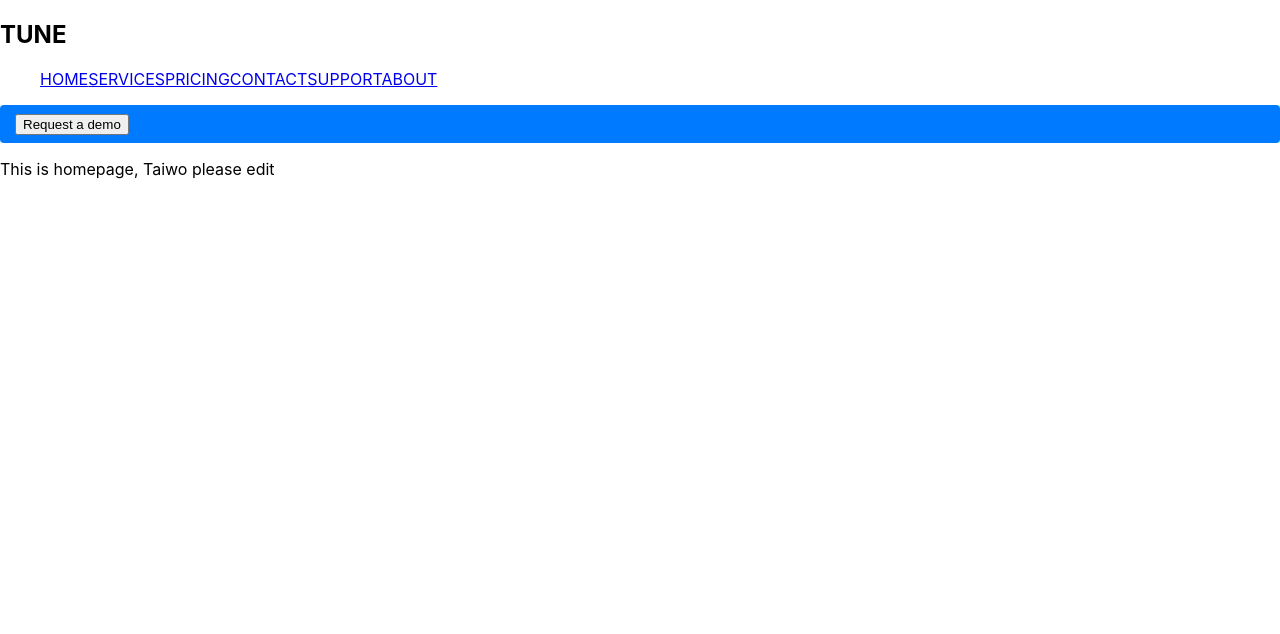
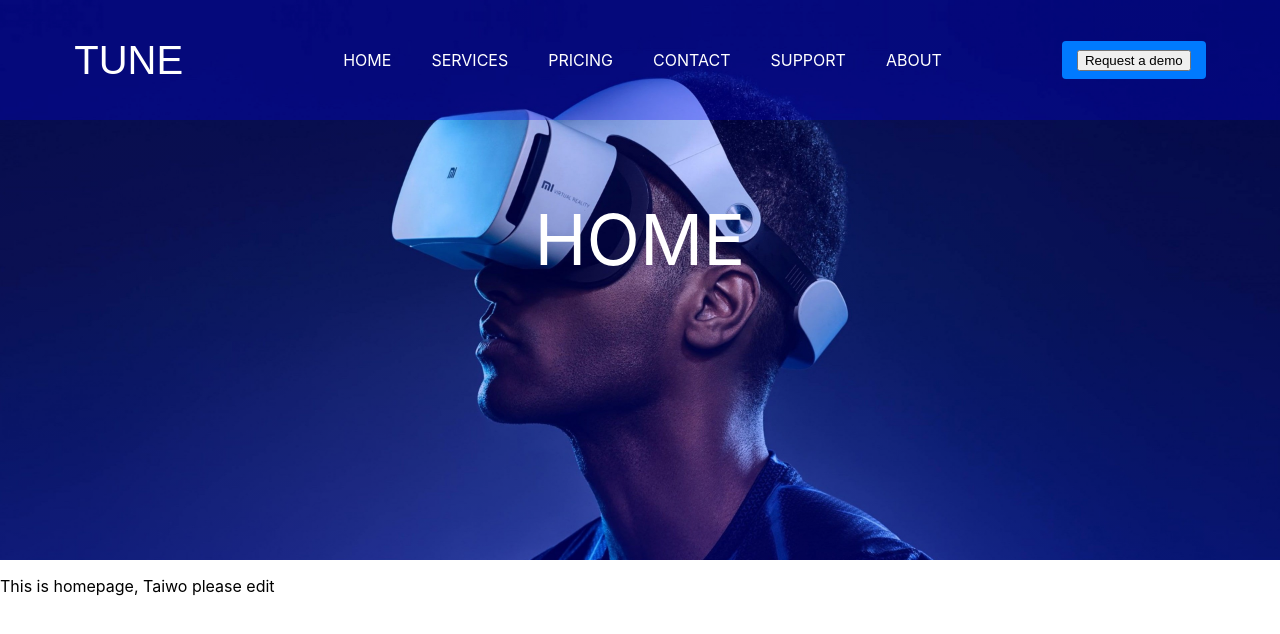
Before and after one commit to nwabekeyi/babtech_project, a React (Create React App) app: page / in a window 1280 px wide. Shown: the top 634 px of the page. Built offline with nearby package versions, Linux system fonts and the light colour scheme.

Commit message:
dynamic header

```diff
--- a/src/component/navBar/navBar.js
+++ b/src/component/navBar/navBar.js
@@ -1,33 +1,55 @@
-import { Link } from "react-router-dom"
-import Button from "../tempalates/button"
+import React from 'react';
+import { Link, useLocation } from "react-router-dom";
+import Button from "../tempalates/button";
+import "./navbar.css";
 
-const Navbar = () =>{
-    return(
-        <nav>
+const Navbar = () => {
+  const location = useLocation();
+
+  const getHeaderText = (pathname) => {
+    switch (pathname) {
+      case '/':
+        return 'HOME';
+      case '/services':
+        return 'SERVICES';
+      case '/pricing':
+        return 'PRICING';
+      case '/contact':
+        return 'CONTACT US';
+      case '/support':
+        return 'SUPPORT';
+      case '/about':
+        return 'ABOUT';
+      default:
+        return 'PAGE NOT FOUND';
+    }
+  };
+
+  const headerText = getHeaderText(location.pathname);
+
+  return (
     <div className="header">
+      <h1>{headerText}</h1>
       <div className="head">
         <div className="logo">
           <h1>TUNE</h1>
         </div>
         <nav>
           <ul>
-              <Link to= '/'>HOME</Link>
-                <Link to= ''>SERVICES</Link>
-                <Link to= ''>PRICING</Link>
-                <Link to= '/contact'>CONTACT</Link>
-                <Link to= ''>SUPPORT</Link>
-                <Link to= '/about'>ABOUT</Link>
+            <li><Link to="/">HOME</Link></li>
+            <li><Link to="/services">SERVICES</Link></li>
+            <li><Link to="/pricing">PRICING</Link></li>
+            <li><Link to="/contact">CONTACT</Link></li>
+            <li><Link to="/support">SUPPORT</Link></li>
+            <li><Link to="/about">ABOUT</Link></li>
           </ul>
         </nav>
         <div className="header-btn">
           <Button />
         </div>
       </div>
+    </div>
+  );
+};
 
-
-        </div>
-      </nav>
-    )
-}
-
-export default Navbar
+export default Navbar;
--- /dev/null
+++ b/src/component/navBar/navbar.css
@@ -0,0 +1,70 @@
+.header{
+  display: flex;
+  align-items: center;
+  flex-direction: column;
+  height: 70vh;
+  background: linear-gradient(rgba(0,0,255,0.2),rgba(0,0,255,0.2),rgba(0,0,255,0.3)), url(./gg.jpg);
+  background-repeat: no-repeat;
+  background-position: right;
+  background-size: cover;
+  gap: 70px;
+}
+.header > h1{
+  font-size: 70px;
+  font-weight: 400;
+  color: white;
+  padding-top: 150px;
+}
+.head{
+  display: flex;
+  align-items: center;
+  justify-content: center;
+  gap: 120px;
+  height: 15vh;
+  /* border: 2px solid red; */
+  position: fixed;
+  width: 100%;
+  z-index: 100;
+  background-color: rgba(2, 2, 246, 0.275);
+}
+.logo > h1{
+  font-size: 2.5rem;
+  color: white;
+  font-family: fantasy;
+  font-weight: 100;
+}
+nav ul{
+  display: flex;
+  align-items: center;
+  justify-content: center;
+  gap: 40px;
+  color: white;
+
+}
+a{
+  color:white;
+  text-decoration: none;
+}
+nav ul li{
+  display: flex;
+  align-items: center;
+  justify-content: center;
+  text-decoration: none;
+  transition: all 0.5s ease-in-out;
+  color: white;
+}
+nav ul li:hover{
+  transform: translateY(-20%);
+  cursor: pointer;
+}
+.head-txt > h2 {
+  font-size: 3rem;
+  color: white;
+  font-weight: 600;
+  margin-top: 200px;
+}
+
+.header-btn > button:hover{
+  cursor: pointer;
+  transform: translateY(-20%);
+}
```
Also changed, not shown: src/component/navBar/gg.jpg (added). Lines whose indentation alone changed are shown as unchanged.
